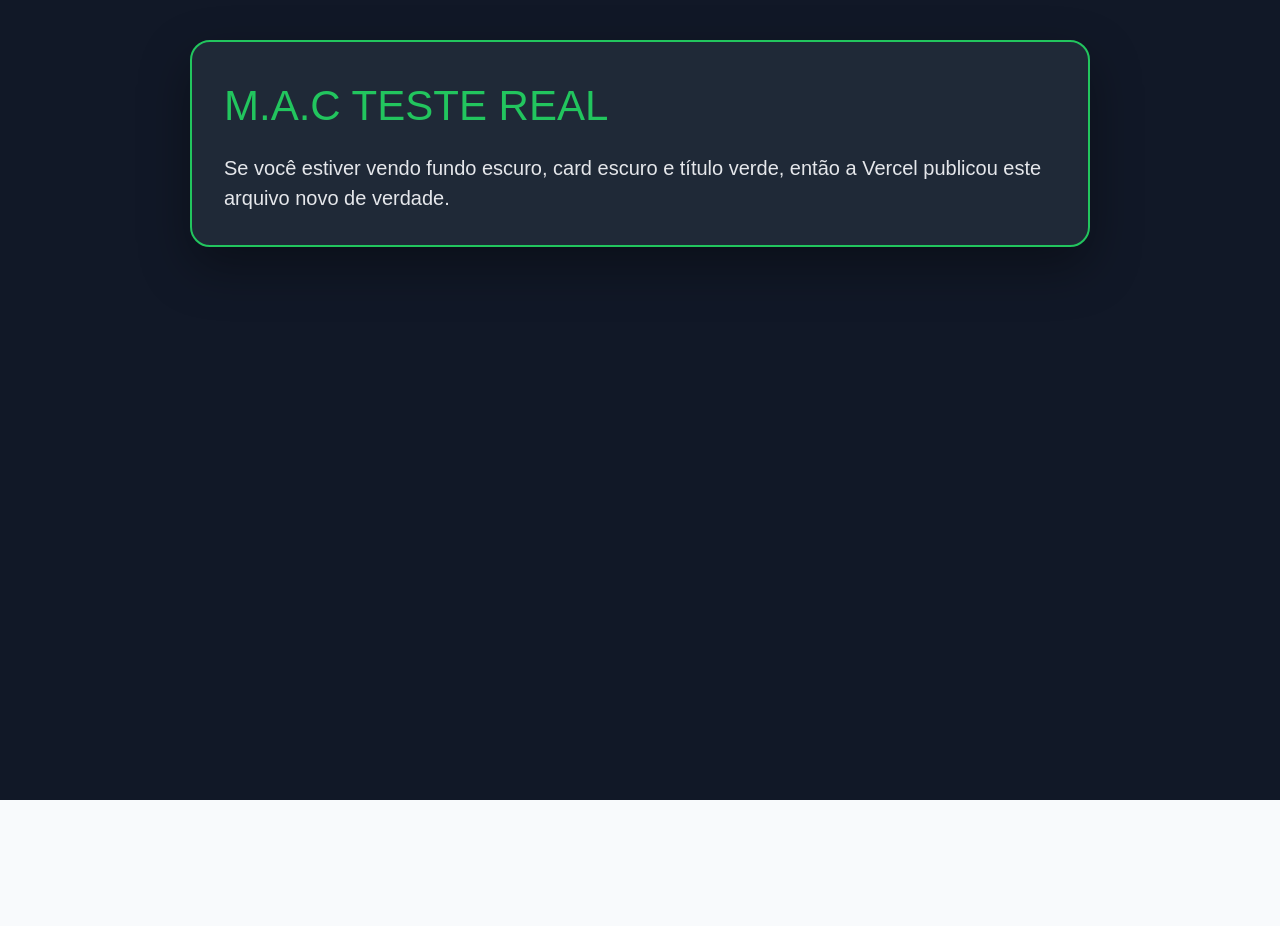
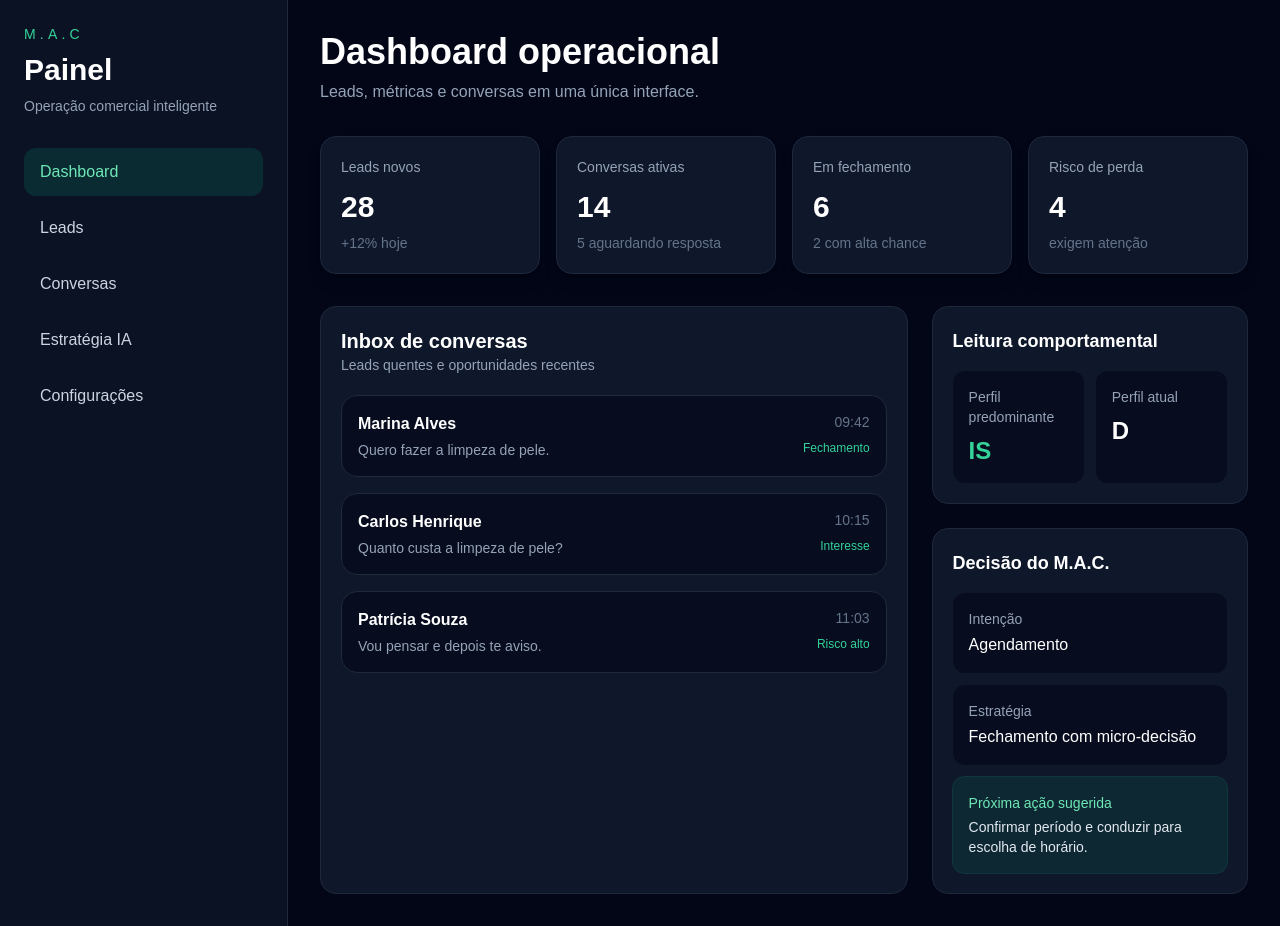
Before and after one commit to bubber28/mac-frontend, a Next.js app: page / in a window 1280 px wide. Before the commit the page ends 800 px from the top, so only its background shows below. Built offline with nearby package versions, Linux system fonts and the light colour scheme.

Commit message:
Update page.js

```diff
--- a/app/page.js
+++ b/app/page.js
@@ -1,33 +1,161 @@
 export default function Page() {
+  const metrics = [
+    { label: "Leads novos", value: "28", hint: "+12% hoje" },
+    { label: "Conversas ativas", value: "14", hint: "5 aguardando resposta" },
+    { label: "Em fechamento", value: "6", hint: "2 com alta chance" },
+    { label: "Risco de perda", value: "4", hint: "exigem atenção" },
+  ];
+
+  const conversations = [
+    {
+      name: "Marina Alves",
+      message: "Quero fazer a limpeza de pele.",
+      time: "09:42",
+      status: "Fechamento",
+    },
+    {
+      name: "Carlos Henrique",
+      message: "Quanto custa a limpeza de pele?",
+      time: "10:15",
+      status: "Interesse",
+    },
+    {
+      name: "Patrícia Souza",
+      message: "Vou pensar e depois te aviso.",
+      time: "11:03",
+      status: "Risco alto",
+    },
+  ];
+
   return (
-    <div
-      style={{
-        minHeight: "100vh",
-        background: "#111827",
-        color: "#ffffff",
-        padding: "40px",
-        fontFamily: "Arial, sans-serif",
-      }}
-    >
-      <div
-        style={{
-          maxWidth: "900px",
-          margin: "0 auto",
-          background: "#1f2937",
-          border: "2px solid #22c55e",
-          borderRadius: "20px",
-          padding: "32px",
-          boxShadow: "0 20px 50px rgba(0,0,0,0.35)",
-        }}
-      >
-        <h1 style={{ fontSize: "42px", margin: 0, color: "#22c55e" }}>
-          M.A.C TESTE REAL
-        </h1>
+    <div className="min-h-screen bg-slate-950 text-white">
+      <div className="mx-auto flex min-h-screen max-w-7xl flex-col lg:flex-row">
+        <aside className="w-full border-b border-slate-800 bg-slate-900/70 p-6 lg:w-72 lg:border-b-0 lg:border-r">
+          <div className="mb-8">
+            <p className="text-sm uppercase tracking-[0.3em] text-emerald-400">
+              M.A.C
+            </p>
+            <h1 className="mt-2 text-3xl font-bold">Painel</h1>
+            <p className="mt-2 text-sm text-slate-400">
+              Operação comercial inteligente
+            </p>
+          </div>
 
-        <p style={{ fontSize: "20px", marginTop: "16px", color: "#e5e7eb" }}>
-          Se você estiver vendo fundo escuro, card escuro e título verde,
-          então a Vercel publicou este arquivo novo de verdade.
-        </p>
+          <nav className="grid gap-2">
+            <button className="rounded-xl bg-emerald-500/15 px-4 py-3 text-left font-medium text-emerald-300">
+              Dashboard
+            </button>
+            <button className="rounded-xl px-4 py-3 text-left text-slate-300 hover:bg-slate-800">
+              Leads
+            </button>
+            <button className="rounded-xl px-4 py-3 text-left text-slate-300 hover:bg-slate-800">
+              Conversas
+            </button>
+            <button className="rounded-xl px-4 py-3 text-left text-slate-300 hover:bg-slate-800">
+              Estratégia IA
+            </button>
+            <button className="rounded-xl px-4 py-3 text-left text-slate-300 hover:bg-slate-800">
+              Configurações
+            </button>
+          </nav>
+        </aside>
+
+        <main className="flex-1 p-6 md:p-8">
+          <div className="mb-8">
+            <h2 className="text-3xl font-bold text-white md:text-4xl">
+              Dashboard operacional
+            </h2>
+            <p className="mt-2 text-slate-400">
+              Leads, métricas e conversas em uma única interface.
+            </p>
+          </div>
+
+          <section className="grid gap-4 sm:grid-cols-2 xl:grid-cols-4">
+            {metrics.map((item) => (
+              <div
+                key={item.label}
+                className="rounded-2xl border border-slate-800 bg-slate-900 p-5 shadow-lg shadow-black/20"
+              >
+                <p className="text-sm text-slate-400">{item.label}</p>
+                <p className="mt-3 text-3xl font-bold text-white">{item.value}</p>
+                <p className="mt-2 text-sm text-slate-500">{item.hint}</p>
+              </div>
+            ))}
+          </section>
+
+          <section className="mt-8 grid gap-6 xl:grid-cols-[1.3fr_0.7fr]">
+            <div className="rounded-2xl border border-slate-800 bg-slate-900 p-5">
+              <div className="mb-5 flex items-center justify-between">
+                <div>
+                  <h3 className="text-xl font-semibold">Inbox de conversas</h3>
+                  <p className="text-sm text-slate-400">
+                    Leads quentes e oportunidades recentes
+                  </p>
+                </div>
+              </div>
+
+              <div className="space-y-4">
+                {conversations.map((item) => (
+                  <div
+                    key={item.name + item.time}
+                    className="rounded-2xl border border-slate-800 bg-slate-950/60 p-4"
+                  >
+                    <div className="flex items-start justify-between gap-4">
+                      <div>
+                        <p className="font-semibold text-white">{item.name}</p>
+                        <p className="mt-1 text-sm text-slate-400">{item.message}</p>
+                      </div>
+                      <div className="text-right">
+                        <p className="text-sm text-slate-500">{item.time}</p>
+                        <p className="mt-2 text-xs font-medium text-emerald-400">
+                          {item.status}
+                        </p>
+                      </div>
+                    </div>
+                  </div>
+                ))}
+              </div>
+            </div>
+
+            <div className="space-y-6">
+              <div className="rounded-2xl border border-slate-800 bg-slate-900 p-5">
+                <h3 className="text-lg font-semibold">Leitura comportamental</h3>
+                <div className="mt-4 grid grid-cols-2 gap-3">
+                  <div className="rounded-xl bg-slate-950/60 p-4">
+                    <p className="text-sm text-slate-400">Perfil predominante</p>
+                    <p className="mt-2 text-2xl font-bold text-emerald-400">IS</p>
+                  </div>
+                  <div className="rounded-xl bg-slate-950/60 p-4">
+                    <p className="text-sm text-slate-400">Perfil atual</p>
+                    <p className="mt-2 text-2xl font-bold text-white">D</p>
+                  </div>
+                </div>
+              </div>
+
+              <div className="rounded-2xl border border-slate-800 bg-slate-900 p-5">
+                <h3 className="text-lg font-semibold">Decisão do M.A.C.</h3>
+                <div className="mt-4 space-y-3">
+                  <div className="rounded-xl bg-slate-950/60 p-4">
+                    <p className="text-sm text-slate-400">Intenção</p>
+                    <p className="mt-1 font-medium text-white">Agendamento</p>
+                  </div>
+                  <div className="rounded-xl bg-slate-950/60 p-4">
+                    <p className="text-sm text-slate-400">Estratégia</p>
+                    <p className="mt-1 font-medium text-white">
+                      Fechamento com micro-decisão
+                    </p>
+                  </div>
+                  <div className="rounded-xl bg-emerald-500/10 p-4 ring-1 ring-emerald-500/20">
+                    <p className="text-sm text-emerald-300">Próxima ação sugerida</p>
+                    <p className="mt-1 text-sm text-slate-200">
+                      Confirmar período e conduzir para escolha de horário.
+                    </p>
+                  </div>
+                </div>
+              </div>
+            </div>
+          </section>
+        </main>
       </div>
     </div>
   );
```
